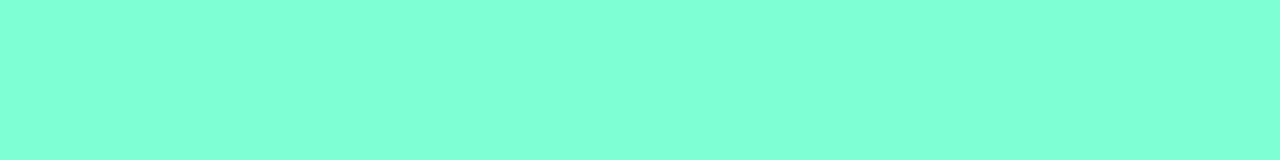
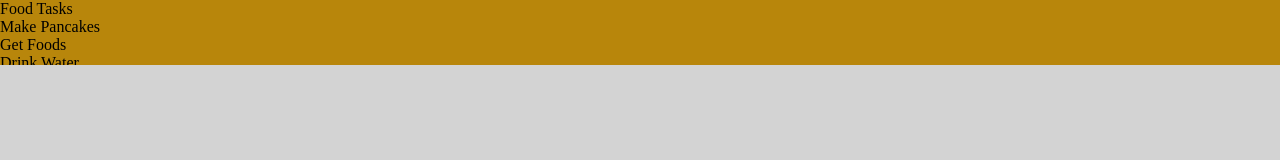
Before and after one commit to TaftSound/drop-down-menu, a website built with webpack: page dist/index.html in a window 1280 px wide. Built offline with nearby package versions, Linux system fonts and the light colour scheme.

Commit message:
Create menu object

```diff
--- a/src/index.js
+++ b/src/index.js
@@ -1 +1,18 @@
 import './style.css'
+import menu from './menu.mjs'
+
+const header = document.createElement('div')
+header.classList.add('header')
+
+const content = document.createElement('div')
+content.classList.add('content')
+
+document.body.appendChild(header)
+document.body.appendChild(content)
+
+const projects = menu.createCategory('Food Tasks')
+projects.addMenuItem('Make Pancakes')
+projects.addMenuItem('Get Foods')
+projects.addMenuItem('Drink Water')
+
+header.appendChild(projects.getItemElement())
--- a/src/menu-logic.mjs
+++ /dev/null
@@ -1,6 +0,0 @@
-
-const menuLogic = {
-
-}
-
-export default menuLogic
--- a/src/menu-style.css
+++ b/src/menu-style.css
@@ -0,0 +1,4 @@
+
+.CATEGORY {
+
+}
--- /dev/null
+++ b/src/menu.mjs
@@ -0,0 +1,39 @@
+import './menu-style.css'
+
+const createItem = (itemName, categoryName) => {
+  const item = document.createElement('div')
+  item.classList.add('ITEM')
+  item.setAttribute('id', `${categoryName}-${itemName}`)
+  item.textContent = itemName
+  return item
+}
+
+const menu = document.createElement('div')
+menu.classList.add('MENU')
+
+const domMethods = {
+  createCategory: (categoryName) => {
+    const category = document.createElement('div')
+    category.classList.add('CATEGORY')
+    category.textContent = categoryName
+    menu.appendChild(category)
+    return {
+      addMenuItem: (itemName) => {
+        const newItem = createItem(itemName, categoryName)
+        category.appendChild(newItem)
+      },
+      addItemListener: (itemName, listenerFunction) => {
+        const item = document.getElementById(`${categoryName}-${itemName}`)
+        item.addEventListener('click', listenerFunction)
+      },
+      getItemElement: () => {
+        return category
+      }
+    }
+  },
+  getMenuElement: () => {
+    return menu
+  }
+}
+
+export default domMethods
--- a/src/style.css
+++ b/src/style.css
@@ -1,5 +1,13 @@
 body {
-  background-color: aquamarine;
   min-height: 100vh;
   margin: 0px;
+  display: grid;
+  grid-template-rows: 65px 1fr;
 }
+
+.header {
+  background-color: darkgoldenrod;
+}
+.content {
+  background-color: lightgray;
+}
```
Also changed, not shown: src/dom-methods.mjs (deleted, +0 -7 lines), src/menu.js (deleted, +0 -8 lines).
